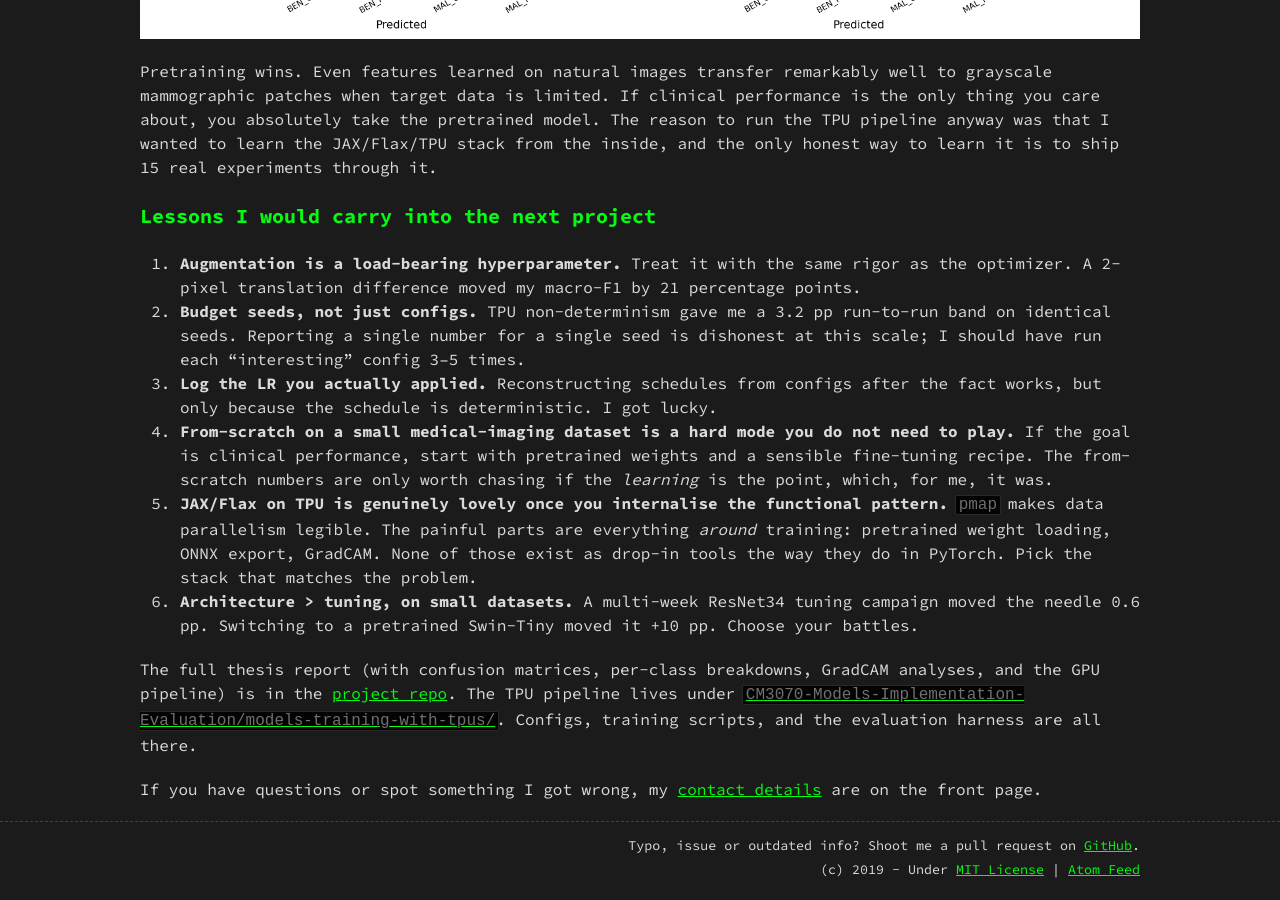
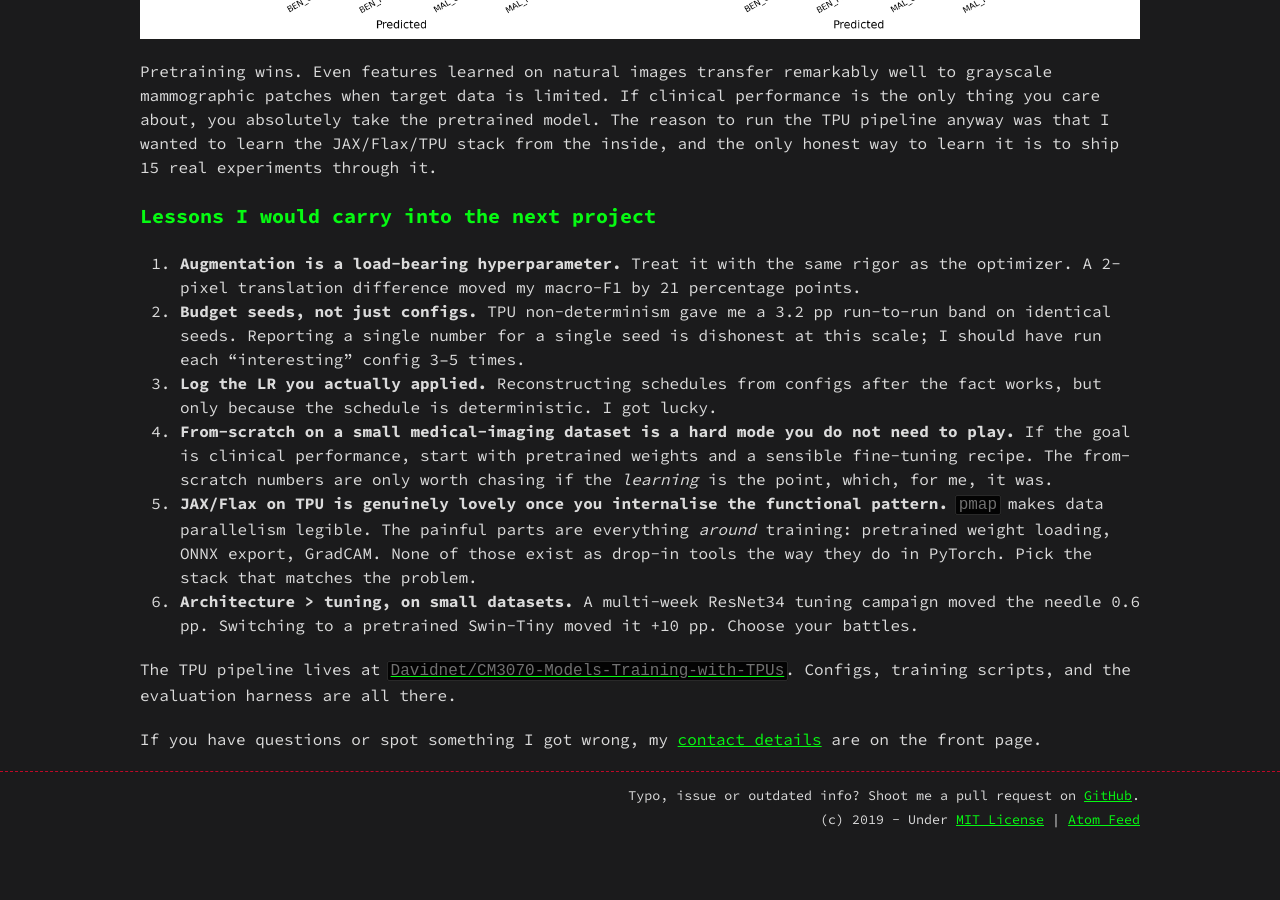
Before and after one commit to Davidnet/Davidnet.github.io, a Jekyll site: the page built from _posts/2026-04-29-training-mammography-classifiers-on-tpu-v5e.md, in a window 1280 px wide and 900 px high, scrolled down 12263 px. Built offline with Jekyll 4.4.1, drawn with Linux system fonts in a browser that asks for light colours; after the commit the page ends 13113 px from its top, so only the background shows below that; some of the changed text lies outside the part shown.

Commit message:
Fix broken repo links to point at CM3070-Models-Training-with-TPUs

```diff
--- a/_posts/2026-04-29-training-mammography-classifiers-on-tpu-v5e.md
+++ b/_posts/2026-04-29-training-mammography-classifiers-on-tpu-v5e.md
@@ -9,7 +9,7 @@
 
 # From scratch on TPU v5e: training mammography classifiers in JAX/Flax
 
-This is a write-up of the TPU portion of my undergraduate thesis (CM3070, *Computer Science Final Project*, University of London Goldsmiths). The thesis built two parallel pipelines for the same task: patch-level classification on the [Curated Breast Imaging Subset of DDSM](https://www.tensorflow.org/datasets/catalog/curated_breast_imaging_ddsm). Across both pipelines I trained 15 deep-learning experiments on a Google Cloud `v5litepod-8` TPU v5e accelerator using JAX/Flax. The whole project is on GitHub: [`CM3070-curated_breast_imaging_ddsm`](https://github.com/Davidnet/CM3070-curated_breast_imaging_ddsm).
+This is a write-up of the TPU portion of my undergraduate thesis (CM3070, *Computer Science Final Project*, University of London Goldsmiths). The thesis built two parallel pipelines for the same task: patch-level classification on the [Curated Breast Imaging Subset of DDSM](https://www.tensorflow.org/datasets/catalog/curated_breast_imaging_ddsm). Across both pipelines I trained 15 deep-learning experiments on a Google Cloud `v5litepod-8` TPU v5e accelerator using JAX/Flax. The TPU pipeline is on GitHub: [`CM3070-Models-Training-with-TPUs`](https://github.com/Davidnet/CM3070-Models-Training-with-TPUs).
 
 The post focuses on the JAX/Flax/TPU pipeline. A separate PyTorch pipeline handled pretrained models and explainability, and that one is a story for another day.
 
@@ -254,6 +254,6 @@
 5. **JAX/Flax on TPU is genuinely lovely once you internalise the functional pattern.** `pmap` makes data parallelism legible. The painful parts are everything *around* training: pretrained weight loading, ONNX export, GradCAM. None of those exist as drop-in tools the way they do in PyTorch. Pick the stack that matches the problem.
 6. **Architecture > tuning, on small datasets.** A multi-week ResNet34 tuning campaign moved the needle 0.6 pp. Switching to a pretrained Swin-Tiny moved it +10 pp. Choose your battles.
 
-The full thesis report (with confusion matrices, per-class breakdowns, GradCAM analyses, and the GPU pipeline) is in the [project repo](https://github.com/Davidnet/CM3070-curated_breast_imaging_ddsm). The TPU pipeline lives under [`CM3070-Models-Implementation-Evaluation/models-training-with-tpus/`](https://github.com/Davidnet/CM3070-curated_breast_imaging_ddsm/tree/main/CM3070-Models-Implementation-Evaluation/models-training-with-tpus). Configs, training scripts, and the evaluation harness are all there.
+The TPU pipeline lives at [`Davidnet/CM3070-Models-Training-with-TPUs`](https://github.com/Davidnet/CM3070-Models-Training-with-TPUs). Configs, training scripts, and the evaluation harness are all there.
 
 If you have questions or spot something I got wrong, my [contact details](/contact) are on the front page.
```
